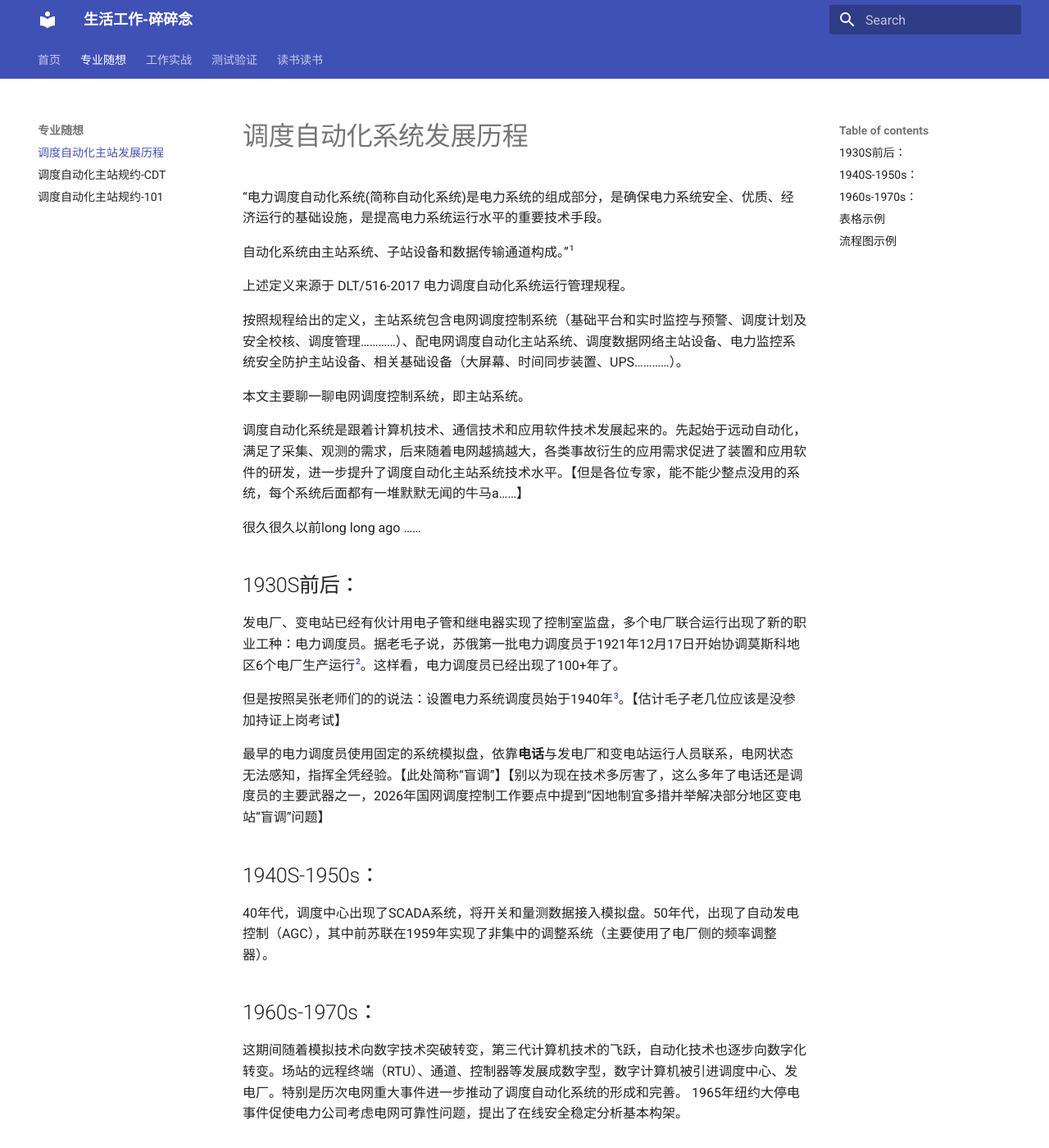
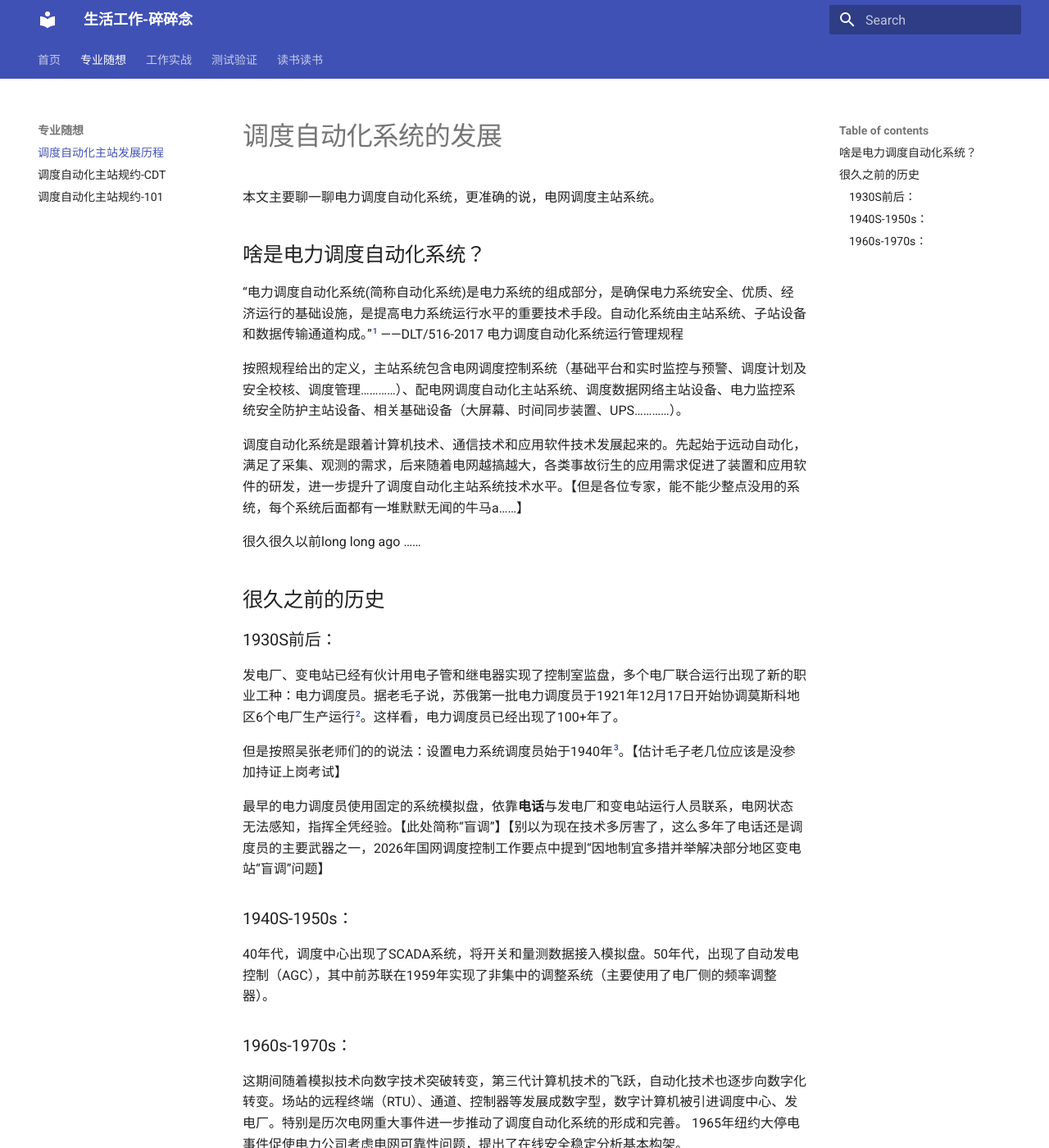
Before and after one commit to wudongdeqiang/EPSDA, an MkDocs documentation site: the page built from docs/develop.md, in a window 1280 px wide and 1400 px high. Shown: the whole window at 82% size. Built offline with MkDocs 1.6.1 and Material for MkDocs 9.7.7, drawn with Linux system fonts in a browser that asks for light colours; some of the changed text lies outside the part shown.

Commit message:
完善主页，继续修改发展历程

````diff
--- a/docs/develop.md
+++ b/docs/develop.md
@@ -1,20 +1,21 @@
-# 调度自动化系统发展历程
-“电力调度自动化系统(简称自动化系统)是电力系统的组成部分，是确保电力系统安全、优质、经济运行的基础设施，是提高电力系统运行水平的重要技术手段。
+# 调度自动化系统的发展
 
-自动化系统由主站系统、子站设备和数据传输通道构成。”[^ref01]
+本文主要聊一聊电力调度自动化系统，更准确的说，电网调度主站系统。
+##啥是电力调度自动化系统？
+
+
+“电力调度自动化系统(简称自动化系统)是电力系统的组成部分，是确保电力系统安全、优质、经济运行的基础设施，是提高电力系统运行水平的重要技术手段。自动化系统由主站系统、子站设备和数据传输通道构成。”[^ref01]      ——DLT/516-2017 电力调度自动化系统运行管理规程
 [^ref01]: DLT/516-2017 电力调度自动化系统运行管理规程
 
-上述定义来源于 DLT/516-2017 电力调度自动化系统运行管理规程。
-
 按照规程给出的定义，主站系统包含电网调度控制系统（基础平台和实时监控与预警、调度计划及安全校核、调度管理…………）、配电网调度自动化主站系统、调度数据网络主站设备、电力监控系统安全防护主站设备、相关基础设备（大屏幕、时间同步装置、UPS…………）。
-
-本文主要聊一聊电网调度控制系统，即主站系统。
 
 调度自动化系统是跟着计算机技术、通信技术和应用软件技术发展起来的。先起始于远动自动化，满足了采集、观测的需求，后来随着电网越搞越大，各类事故衍生的应用需求促进了装置和应用软件的研发，进一步提升了调度自动化主站系统技术水平。【但是各位专家，能不能少整点没用的系统，每个系统后面都有一堆默默无闻的牛马a……】
 
 很久很久以前long long ago ……
 
-## 1930S前后：
+## 很久之前的历史
+
+### 1930S前后：
 
 发电厂、变电站已经有伙计用电子管和继电器实现了控制室监盘，多个电厂联合运行出现了新的职业工种：电力调度员。据老毛子说，苏俄第一批电力调度员于1921年12月17日开始协调莫斯科地区6个电厂生产运行[^ref03]。这样看，电力调度员已经出现了100+年了。
 [^ref03]: http://en.special.kremlin.ru/events/president/news/67381
@@ -24,23 +25,10 @@
 
 最早的电力调度员使用固定的系统模拟盘，依靠**电话**与发电厂和变电站运行人员联系，电网状态无法感知，指挥全凭经验。【此处简称“盲调”】【别以为现在技术多厉害了，这么多年了电话还是调度员的主要武器之一，2026年国网调度控制工作要点中提到“因地制宜多措并举解决部分地区变电站“盲调”问题】
 
-## 1940S-1950s：
+### 1940S-1950s：
 40年代，调度中心出现了SCADA系统，将开关和量测数据接入模拟盘。50年代，出现了自动发电控制（AGC），其中前苏联在1959年实现了非集中的调整系统（主要使用了电厂侧的频率调整器）。
-## 1960s-1970s：
+### 1960s-1970s：
 这期间随着模拟技术向数字技术突破转变，第三代计算机技术的飞跃，自动化技术也逐步向数字化转变。场站的远程终端（RTU）、通道、控制器等发展成数字型，数字计算机被引进调度中心、发电厂。特别是历次电网重大事件进一步推动了调度自动化系统的形成和完善。
 1965年纽约大停电事件促使电力公司考虑电网可靠性问题，提出了在线安全稳定分析基本构架。
 
 。
-
-## 表格示例
-|序号|参数|数值|备注|
-|----|----|----|----|
-|1|样本A|25.6|实验组|
-|2|样本B|31.2|对照组|
-
-## 流程图示例
-```mermaid
-graph LR
-    A[原始数据] --> B[预处理]
-    B --> C[算法计算]
-    C --> D[输出结果]
````
Also changed, not shown: docs/index.md (+8 -11 lines), site/develop/index.html, site/search/search_index.json.
